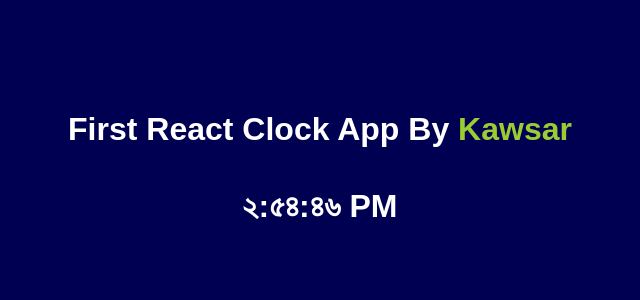
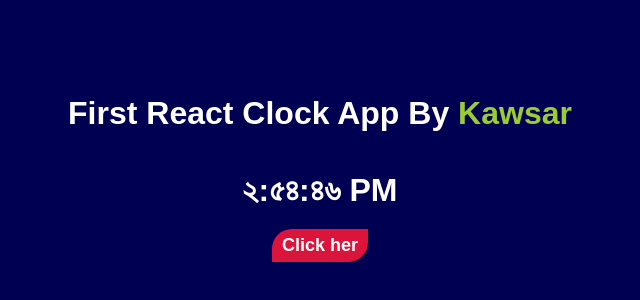
Before and after one commit to learnwithkawsar721/React-clock-app, a React (Create React App) app: page / in a window 1280 px wide. Shown: the part 232-532 px from the top of the page, without its empty margins (320-960 px from the left). Built offline with nearby package versions, Linux system fonts and the light colour scheme.

Commit message:
Button handeling

```diff
--- a/public/assets/css/style.css
+++ b/public/assets/css/style.css
@@ -26,3 +26,14 @@
 .text span{
     color: yellowgreen;
 }
+.btn{
+    border: none;
+    background-color: crimson;
+    color: white;
+    font-size: 18px;
+    font-weight: 600;
+    padding: 6px 10px;
+    border-top-left-radius: 20px;
+    border-bottom-right-radius: 20px;
+    cursor: pointer;
+}
--- a/src/App.js
+++ b/src/App.js
@@ -3,7 +3,7 @@
 function App() {
   return (
    <div>
-    <Clock local="bn-BD"/>
+    <Clock />
    </div>
   );
 }
--- a/src/components/Clock.js
+++ b/src/components/Clock.js
@@ -2,12 +2,16 @@
 
 class Clock extends React.Component{
     /* যদি propos এর প্রয়োজন হয় তাহলে consttuctor লিখতে হবে । আর যদি প্রয়োজন না হয় তাহলে লিখতে হবে না।  */
-//    constructor(props){
-//        super(props);
-//        this.state ={date:new Date()};
-//    }
+  //  constructor(props){
+  //      super(props);
+  //      this.state ={date:new Date(),local:'bn-Bd'};
+  //      this.hendelClick = this.hendelClick.bind(this);
+  //  }
   /* যদি propos এর প্রয়োজন না হয় তাহলে consttuctor লিখতে হবে না। */
-   state = {date:new Date()};
+   state = {
+     date:new Date(),
+     local:'bn-Bd'
+    };
 
    componentDidMount(){
        this.timeOut =setInterval(()=>this.tick(),1000);
@@ -21,15 +25,23 @@
         date:new Date()
     })
    }
+   // hendelClick button
+   hendelClick(local){
+     this.setState({
+       local,
+     })
+   }
    /* Class component এ rander() মেথড লিখতে হয়। এই মেথড কম্পনেন্ট কে re-use করে।  */
     render(){
+      const {date,local}=this.state;
       return (
        <div className="clock">
           <div className="text-center">
           <h1 className="text">First React Clock App By <span>Kawsar</span></h1>
             <h1 className="text">
-                 {this.state.date.toLocaleTimeString(this.props.local)}
+                 {date.toLocaleTimeString(local)}
             </h1>
+            <button className="btn" onClick={this.hendelClick.bind(this,'en-US')}>Click her</button>
           </div>
        </div>
       );
```
